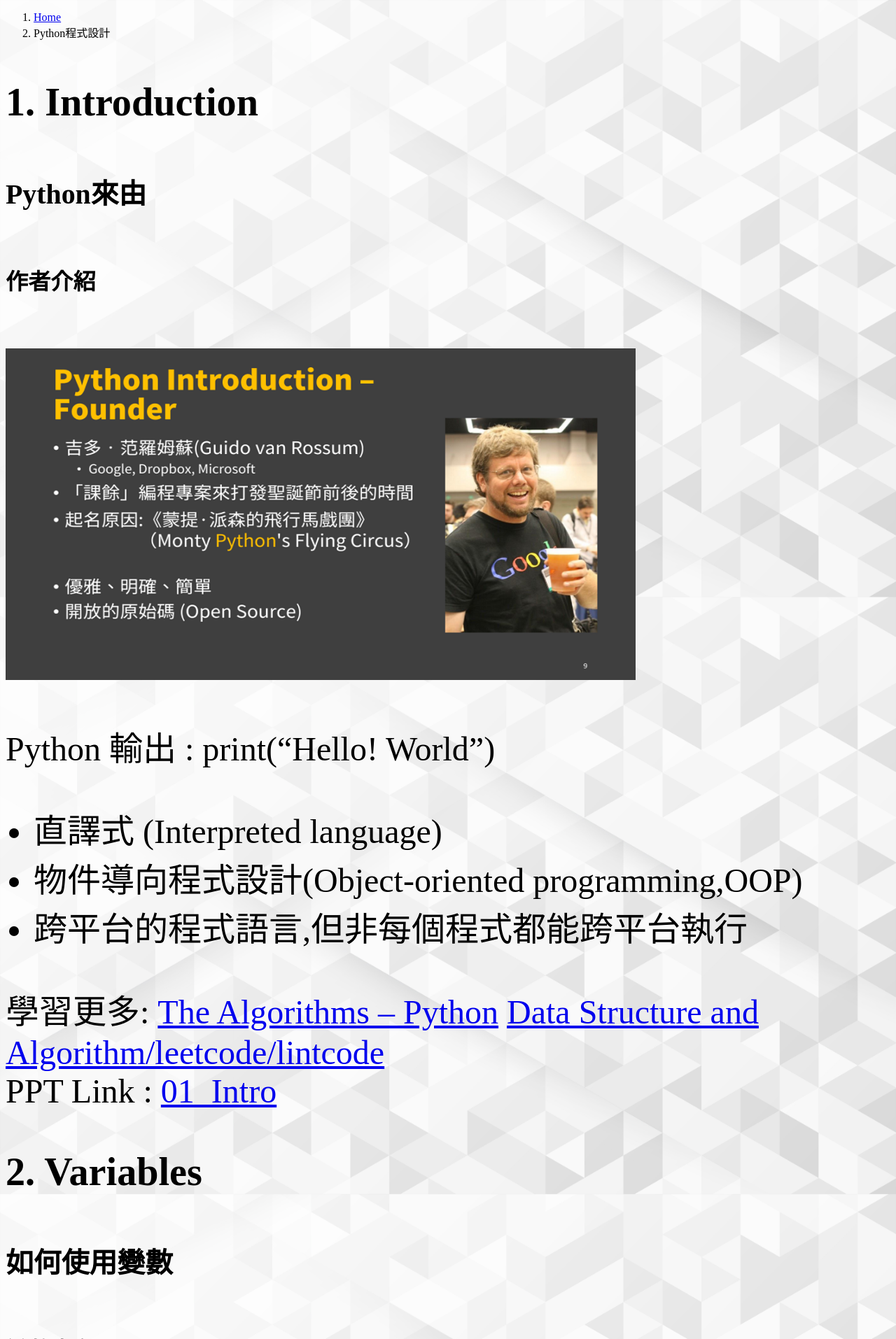
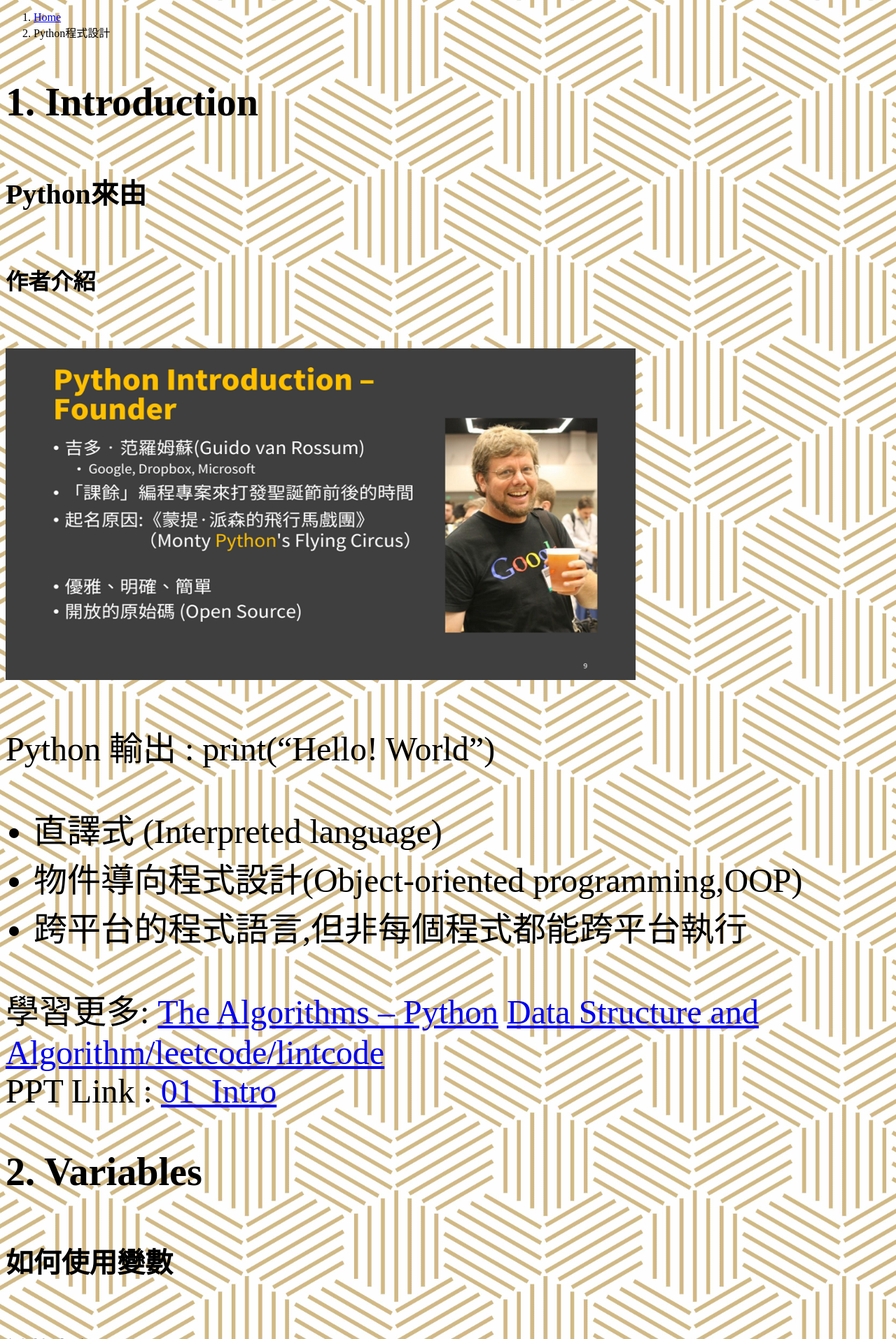
Before and after one commit to stp9640502/team-project, a Flask app: page /Python.html in a window 1280 px wide. Shown: the top 1914 px of the page at 70% size. Run offline with Flask 2, Linux system fonts and the light colour scheme; some libraries are stand-ins or nearby versions.

Commit message:
CSS檔名變更

```diff
--- a/project/Templates/Python.html
+++ b/project/Templates/Python.html
@@ -2,7 +2,7 @@
 {% from 'bootstrap/form.html' import render_form %}
 {% block title %}Python程式設計{% endblock %}
 
-{% block head%}<link rel="stylesheet" href="{{ url_for('static', filename='CSS/Python.css') }}">{% endblock head %}
+{% block head%}<link rel="stylesheet" href="{{ url_for('static', filename='CSS/page2.css') }}">{% endblock head %}
 {% block content %}
 <div class="container">
     <ol class="breadcrumb">
--- a/project/static/CSS/Python.css
+++ b/project/static/CSS/page2.css
@@ -1,5 +1,5 @@
 body {
-    background-image: url('/static/18410.jpg');
+    background-image: url('/static/5.jpg');
     /*background-size: cover;*/
     background-size: 100vw;
 }
```
